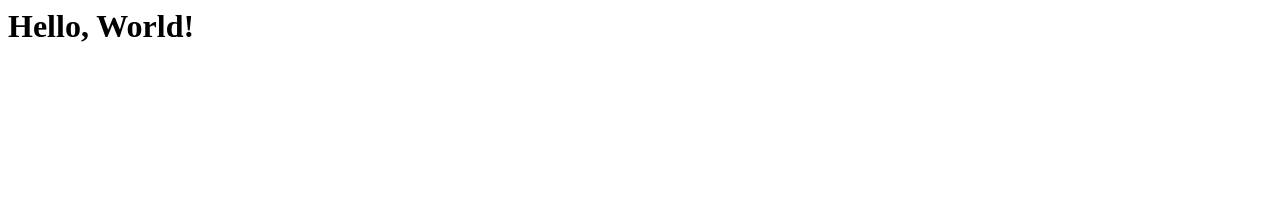
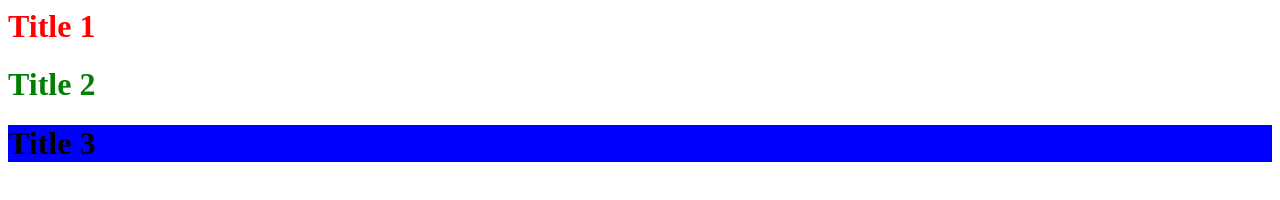
Before and after one commit to CJSCalamity123/hello-world, a plain HTML site: page index.html in a window 1280 px wide. Drawn offline with Linux system fonts and the light colour scheme.

Commit message:
Update index.html

```diff
--- a/index.html
+++ b/index.html
@@ -1 +1,13 @@
-<h1>Hello, World!</h1>
+<html>
+    <head>
+        <title>This is an Intro to CSS</title>
+
+    </head>
+    <body >
+
+
+        <h1 style="color:red"> Title 1</h1>
+        <h1 style="color:green"> Title 2</h1>
+        <h1 style="background-color: blue"> Title 3</h1>
+    </body>
+</html>
```
